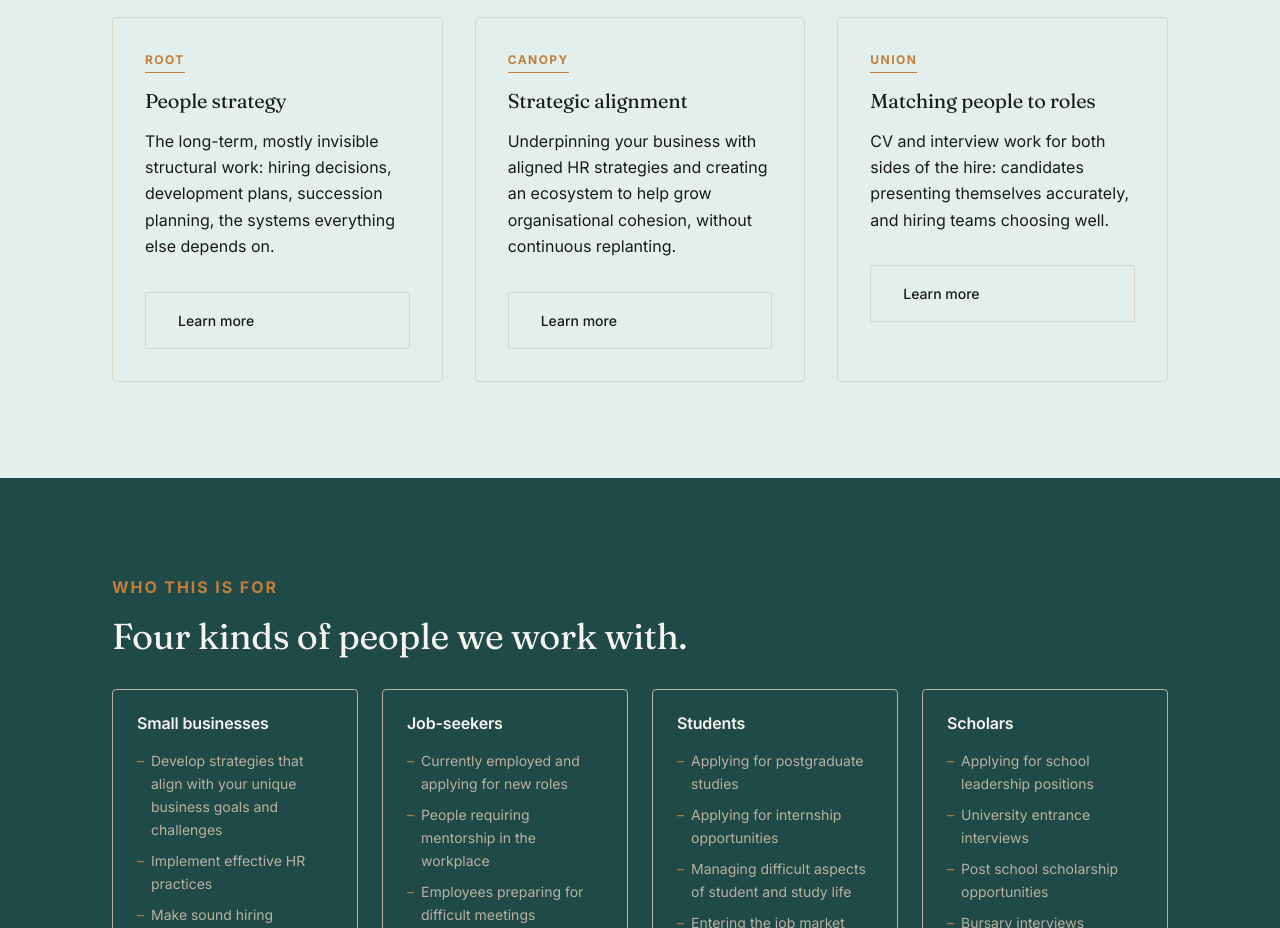
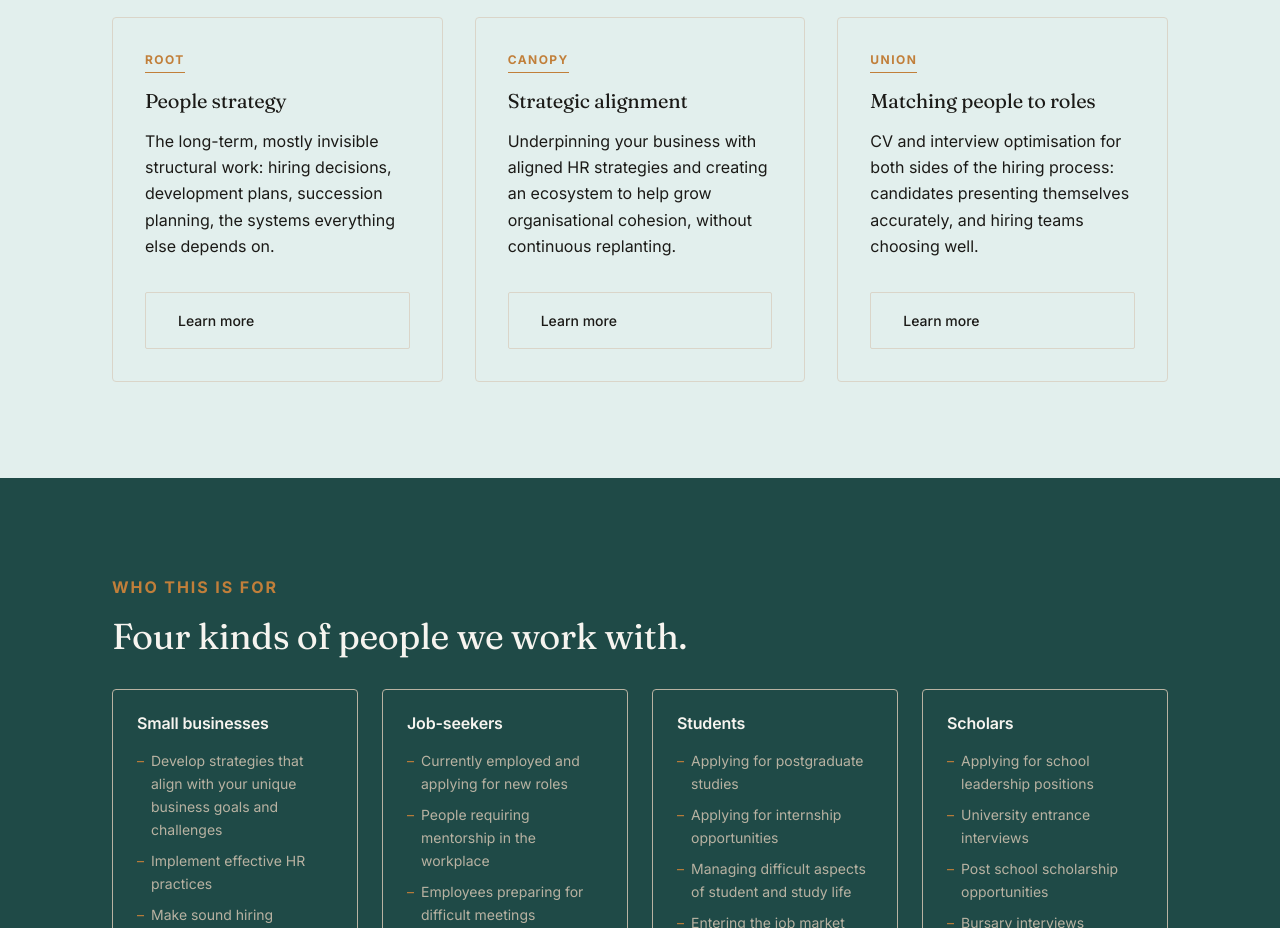
Before and after one commit to caroline-norton/caroline-norton, a plain HTML site: page index.html in a window 1280 px wide. Shown: the part 1580-2508 px from the top of the page. Drawn offline with Linux system fonts and the light colour scheme.

Commit message:
Update cv text box

```diff
--- a/index.html
+++ b/index.html
@@ -115,7 +115,7 @@
         <article class="service-card">
           <a href="services.html#union" class="service-label">Union</a>
           <h3>Matching people to roles</h3>
-          <p>CV and interview work for both sides of the hire: candidates presenting themselves accurately, and hiring teams choosing well.</p>
+          <p>CV and interview optimisation for both sides of the hiring process: candidates presenting themselves accurately, and hiring teams choosing well.</p>
           <a href="services.html#union" class="btn-secondary">Learn more</a>
         </article>
       </div>
```
